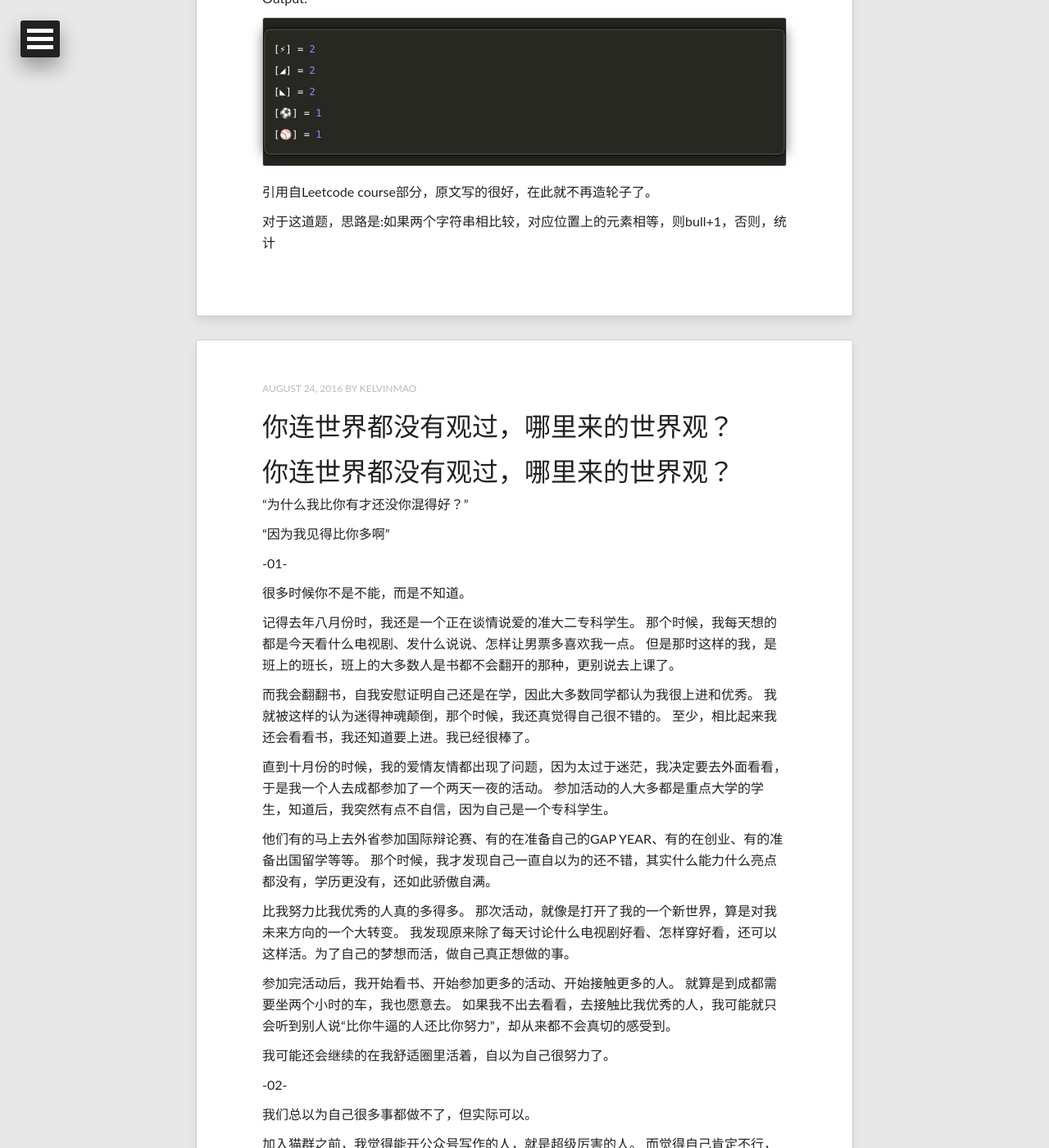
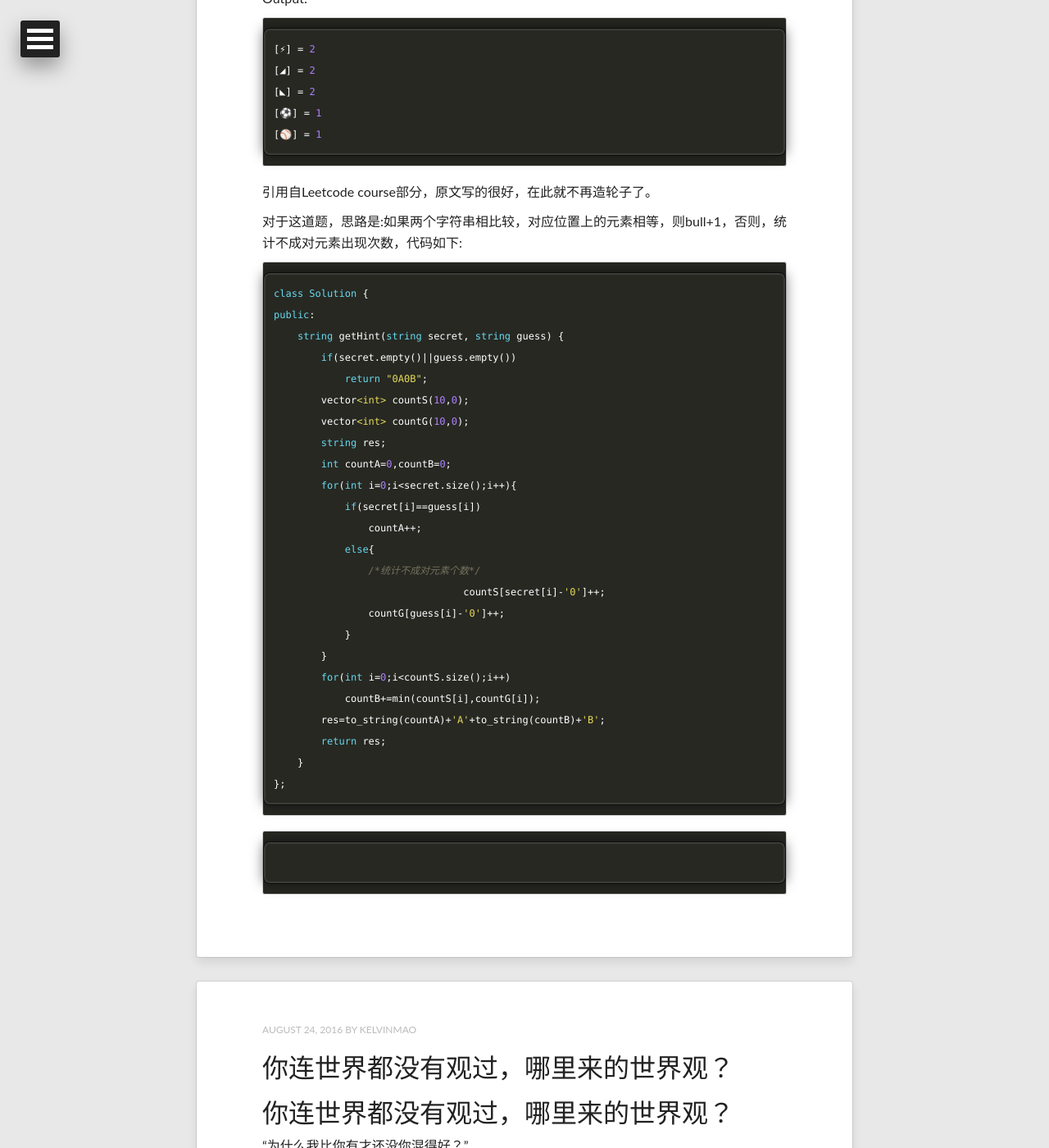
Before and after one commit to Kelvinmao/kelvinmao.github.io, a Jekyll site: the page built from index.html, in a window 1280 px wide and 1400 px high, scrolled down 4759 px. Shown: the whole window at 82% size. Built offline with Jekyll 4.4.1, drawn with Linux system fonts in a browser that asks for light colours; some web fonts are replaced; the list of posts is cut into pages by our own code; some of the changed text lies outside the part shown.

Commit message:
2016-08-27

````diff
--- a/_posts/2016-08-27-299. Bulls and Cows.md
+++ b/_posts/2016-08-27-299. Bulls and Cows.md
@@ -1,3 +1,14 @@
+---
+layout: post
+title: 299. Bulls and Cows
+description: ""
+modified: 2016-06-01T15:27:45-04:00
+tags: [Leetcode Hash table]
+image:
+  feature: abstract-10.jpg
+  credit: dargadgetz
+  creditlink: http://www.dargadgetz.com/ios-7-abstract-wallpaper-pack-for-iphone-5-and-ipod-touch-retina/
+---
 # 299. Bulls and Cows
 
 You are playing the following Bulls and Cows game with your friend:
@@ -144,4 +155,36 @@ Output:
 
 引用自Leetcode course部分，原文写的很好，在此就不再造轮子了。
 
-对于这道题，思路是:如果两个字符串相比较，对应位置上的元素相等，则bull+1，否则，统计
+对于这道题，思路是:如果两个字符串相比较，对应位置上的元素相等，则bull+1，否则，统计不成对元素出现次数，代码如下:
+
+
+```c++
+class Solution {
+public:
+    string getHint(string secret, string guess) {
+        if(secret.empty()||guess.empty())
+            return "0A0B";
+        vector<int> countS(10,0);
+        vector<int> countG(10,0);
+        string res;
+        int countA=0,countB=0;
+        for(int i=0;i<secret.size();i++){
+            if(secret[i]==guess[i])
+                countA++;
+            else{
+                /*统计不成对元素个数*/
+				countS[secret[i]-'0']++;
+                countG[guess[i]-'0']++;
+            }
+        }
+        for(int i=0;i<countS.size();i++)
+            countB+=min(countS[i],countG[i]);
+        res=to_string(countA)+'A'+to_string(countB)+'B';
+        return res;
+    }
+};
+```
+
+```
+
+```
````
